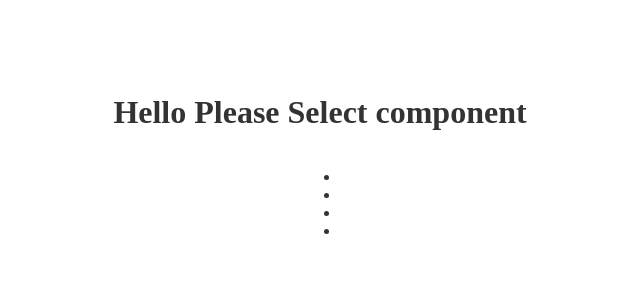
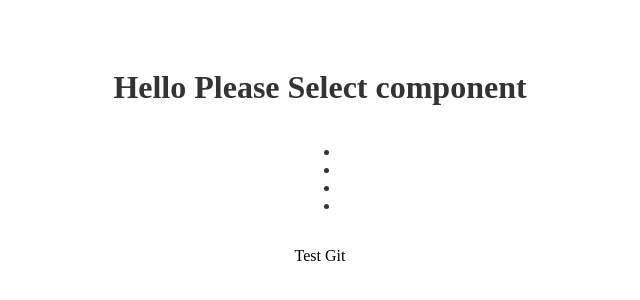
Before and after one commit to JameelAhmed13/CustomComponent, a plain HTML site: page Index.html in a window 1280 px wide. Shown: the part 236-536 px from the top of the page, without its empty margins (320-960 px from the left). Drawn offline with Linux system fonts and the light colour scheme.

Commit message:
new branch added

```diff
--- a/Index.html
+++ b/Index.html
@@ -40,6 +40,7 @@
             <li><a href="./04_Fitty/index.html"></a></li>
             <li><a href="./05_MediumLightbox/images/nature-12.jpg"></a></li>
         </ul>
+        <p>Test Git</p>
     </div>
 </body>
 </html>
```
